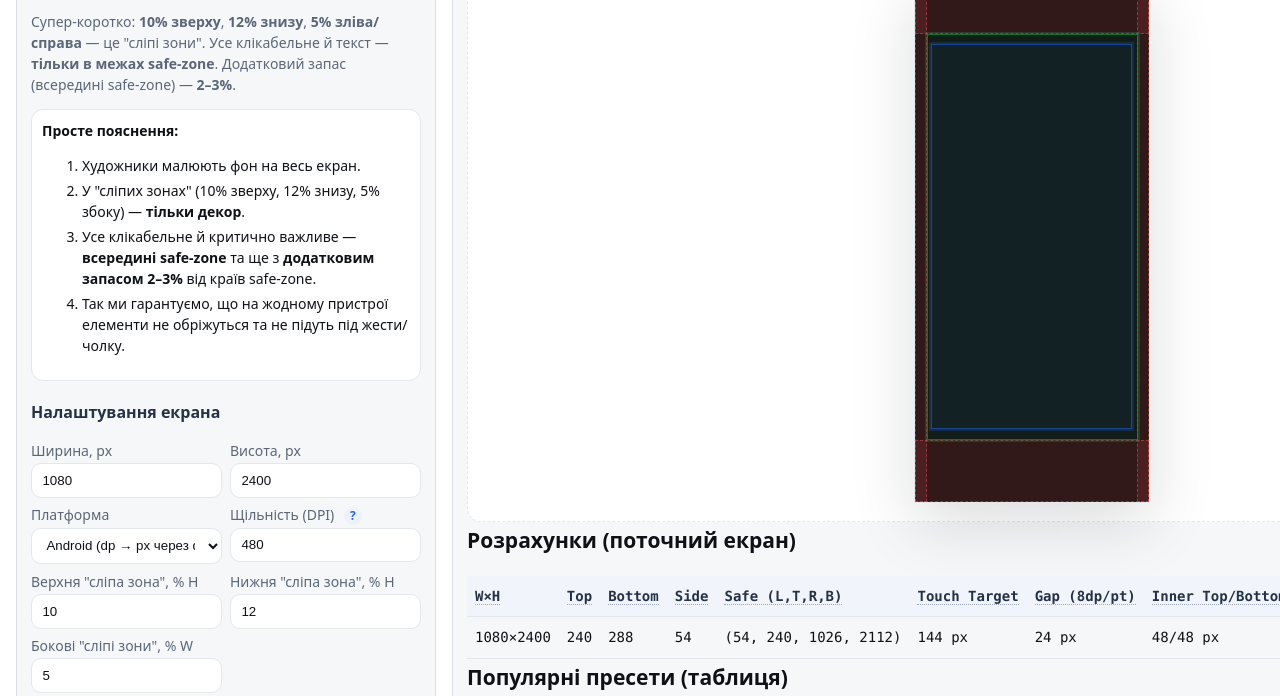
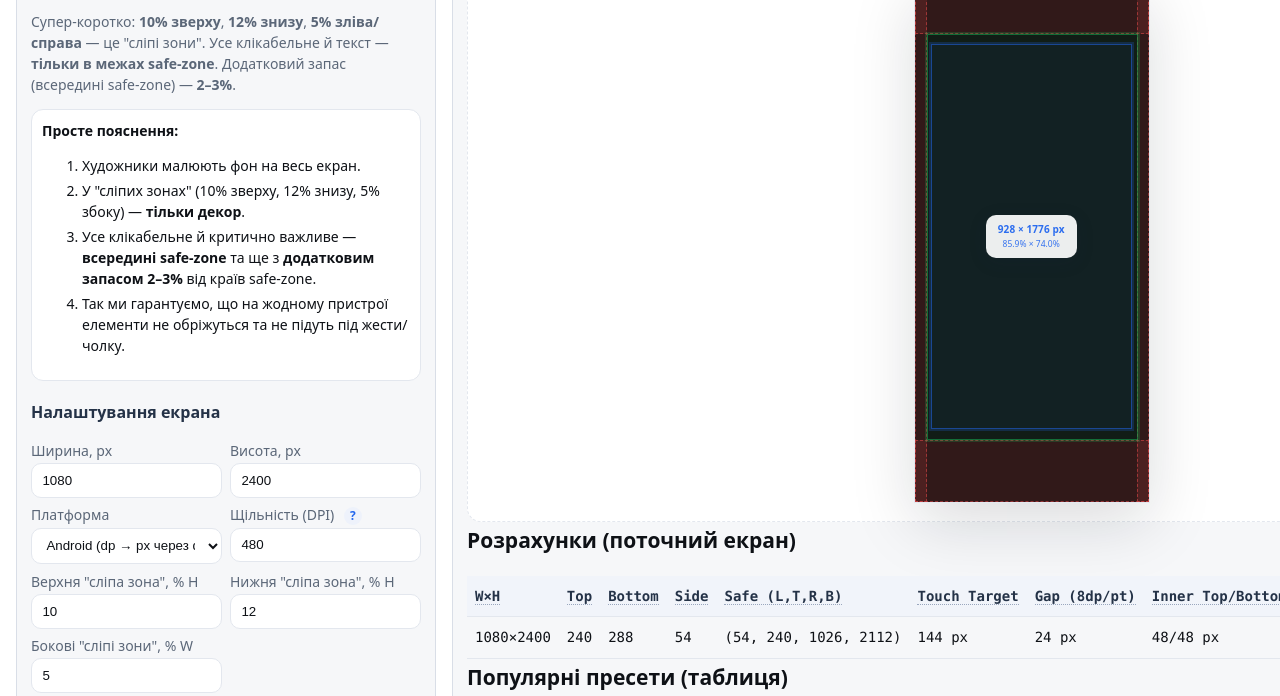
Before and after one commit to PhantomDraft/safe-blind-zones-live-tester, a plain HTML site: page index.html in a window 1280 px wide. Shown: the part 69-765 px from the top of the page. Drawn offline with Linux system fonts and the light colour scheme.

Commit message:
Update index.html

```diff
--- a/index.html
+++ b/index.html
@@ -52,7 +52,10 @@
     .screen{position:relative;outline:1px solid var(--line);background:#111;box-shadow:0 20px 60px rgba(13,18,28,.15);}
     .screen .blind{position:absolute;background:rgba(214,69,69,.16);border:1px dashed rgba(214,69,69,.6)}
     .screen .safe{position:absolute;background:rgba(20,164,77,.08);border:1px solid rgba(20,164,77,.6);outline:2px solid rgba(20,164,77,.25);}
-    .screen .inner{position:absolute;background:rgba(34,102,238,.06);border:1px solid rgba(34,102,238,.55);outline:2px solid rgba(34,102,238,.22)}
+    .screen .inner{position:absolute;background:rgba(34,102,238,.06);border:1px solid rgba(34,102,238,.55);outline:2px solid rgba(34,102,238,.22);display:flex;align-items:center;justify-content:center;text-align:center}
+    .screen .inner-label{pointer-events:none;display:flex;flex-direction:column;align-items:center;justify-content:center;gap:4px;padding:8px 12px;border-radius:10px;background:rgba(255,255,255,.92);box-shadow:0 4px 18px rgba(20,36,66,.14);color:rgba(34,102,238,.95);font-weight:600;line-height:1.2}
+    .screen .inner-label__px{letter-spacing:.01em}
+    .screen .inner-label__percent{font-size:.85em;font-weight:500;color:rgba(34,102,238,.9)}
 
     .rotate-btn{position:absolute;top:16px;right:16px;width:42px;height:42px;border-radius:50%;border:0;background:rgba(14,17,22,.78);color:#fff;display:flex;align-items:center;justify-content:center;font-size:18px;cursor:pointer;box-shadow:0 8px 20px rgba(13,18,28,.16);transition:background .2s ease,transform .2s ease}
     .rotate-btn:hover{background:rgba(34,102,238,.88)}
@@ -470,12 +473,50 @@
           height:Math.round((safe.B - safe.T) * scale) + 'px'
         });
 
-        createLayer('inner', {
+        const innerLayer = createLayer('inner', {
           left:Math.round(inner.L * scale) + 'px',
           top:Math.round(inner.T * scale) + 'px',
           width:Math.round((inner.R - inner.L) * scale) + 'px',
           height:Math.round((inner.B - inner.T) * scale) + 'px'
         });
+
+        this.renderInnerLabel(innerLayer, ctx, scale);
+      }
+
+      renderInnerLabel(layer, ctx, scale){
+        if(!layer){
+          return;
+        }
+
+        const innerWidthPx = Math.max(0, Math.round(ctx.inner.R - ctx.inner.L));
+        const innerHeightPx = Math.max(0, Math.round(ctx.inner.B - ctx.inner.T));
+        if(innerWidthPx === 0 || innerHeightPx === 0){
+          return;
+        }
+
+        const label = document.createElement('div');
+        label.className = 'inner-label';
+        label.style.fontSize = Math.max(10, Math.min(20, Math.round(14 * scale))) + 'px';
+
+        const pxLine = document.createElement('div');
+        pxLine.className = 'inner-label__px';
+        pxLine.textContent = `${innerWidthPx} × ${innerHeightPx} px`;
+
+        const percentLine = document.createElement('div');
+        percentLine.className = 'inner-label__percent';
+        const widthPercent = this.formatPercent(ctx.W ? (innerWidthPx / ctx.W) * 100 : 0);
+        const heightPercent = this.formatPercent(ctx.H ? (innerHeightPx / ctx.H) * 100 : 0);
+        percentLine.textContent = `${widthPercent} × ${heightPercent}`;
+
+        label.append(pxLine, percentLine);
+        layer.appendChild(label);
+      }
+
+      formatPercent(value){
+        if(!Number.isFinite(value)){
+          return '0.0%';
+        }
+        return `${value.toFixed(1)}%`;
       }
     }
 
```
